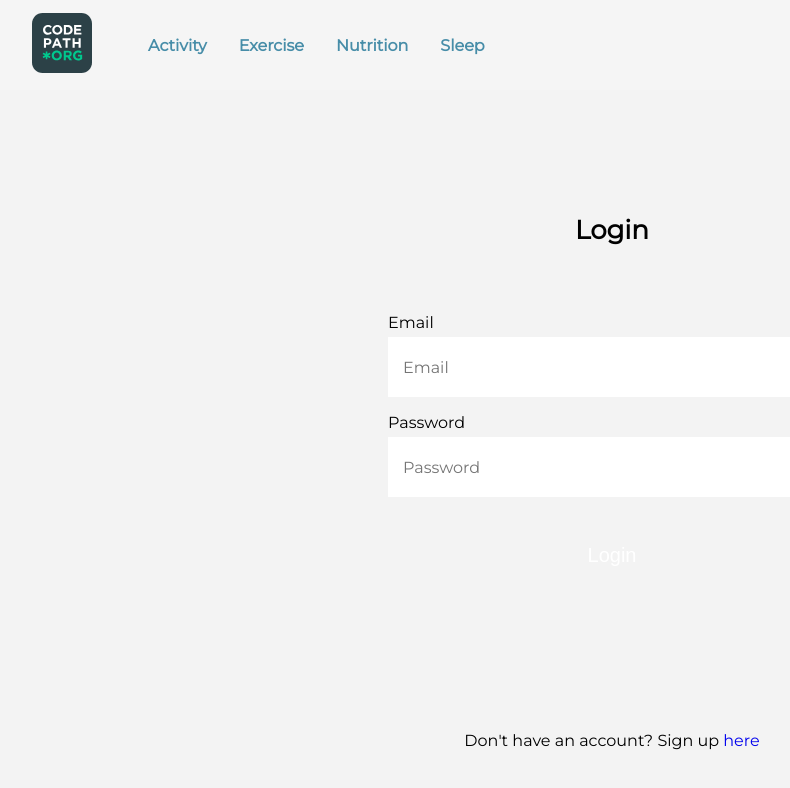
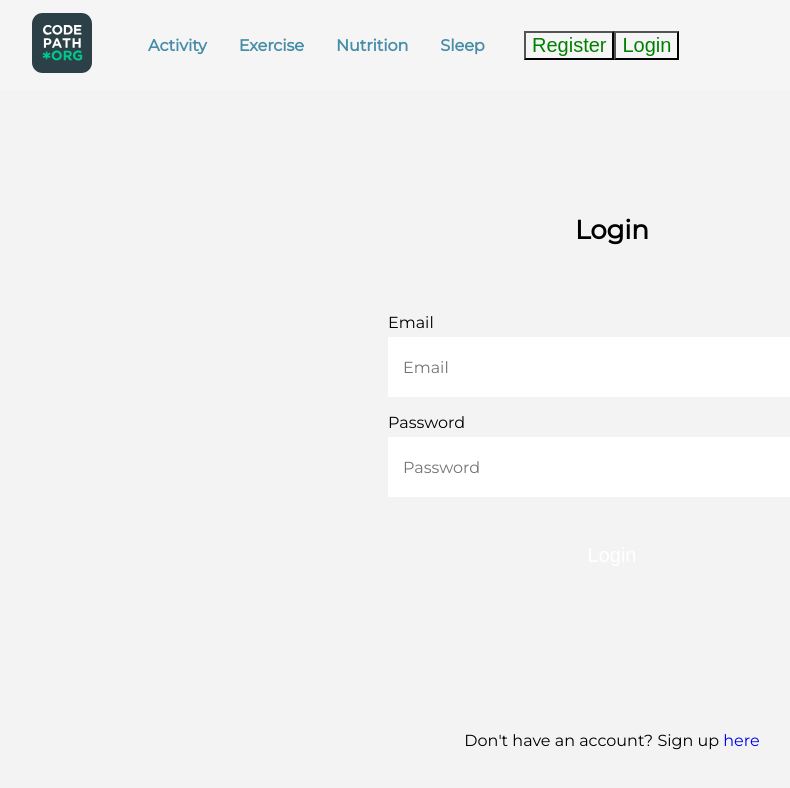
Before and after one commit to eleferrets/life-tracker-frontend, a React (Create React App) app in the folder life-tracker-ui/: page /login in a window 1280 px wide. Shown: the top 788 px of the page, without its empty margins (28-818 px from the left). Built offline with nearby package versions, Linux system fonts and the light colour scheme; no server answers.

Commit message:
Added buttons

```diff
--- a/life-tracker-ui/src/components/Navbar/Navbar.css
+++ b/life-tracker-ui/src/components/Navbar/Navbar.css
@@ -94,5 +94,21 @@
 .links ul li a {
   color: rgb(71, 141, 168) !important;
 }
-.content {
+.contents {
+  width: 27em;
 }
+button:active,
+.btn:active {
+  transform: translateY(1px);
+}
+.btn {
+  color: green;
+  font-size: 20px;
+  background: var(--deep-blue);
+}
+
+.btn.outline {
+  background: white;
+  color: var(--deep-blue);
+  border: solid 1px var(--deep-blue);
+}
--- a/life-tracker-ui/src/components/Navbar/Navbar.js
+++ b/life-tracker-ui/src/components/Navbar/Navbar.js
@@ -16,7 +16,7 @@ export default function Navbar(filterInputValue, handleOnInputChange) {
         />
       </div> */}
 
-      <div className="content">
+      <div className="contents">
         {/* <div className="space"> </div> */}
         <div className="links">
           <ul>
@@ -33,12 +33,10 @@ export default function Navbar(filterInputValue, handleOnInputChange) {
               <NavLink to="/sleep">Sleep</NavLink>
             </li>
           </ul>
-
         </div>
-
       </div>
       {/* If we are logged in, render the logout, otherwise use the normal buttons */}
-      {/* <div className="btns-normal">
+      <div className="btns-normal">
         <Link to="/register">
           <button className="btn primary">Register</button>
         </Link>
@@ -46,7 +44,7 @@ export default function Navbar(filterInputValue, handleOnInputChange) {
           <button className="btn secondary">Login</button>
         </Link>
       </div>
-          <div className="btn-logout"></div> */}
+      <div className="btn-logout"></div>
     </nav>
   );
 }
```
Lines whose indentation alone changed are shown as unchanged.
